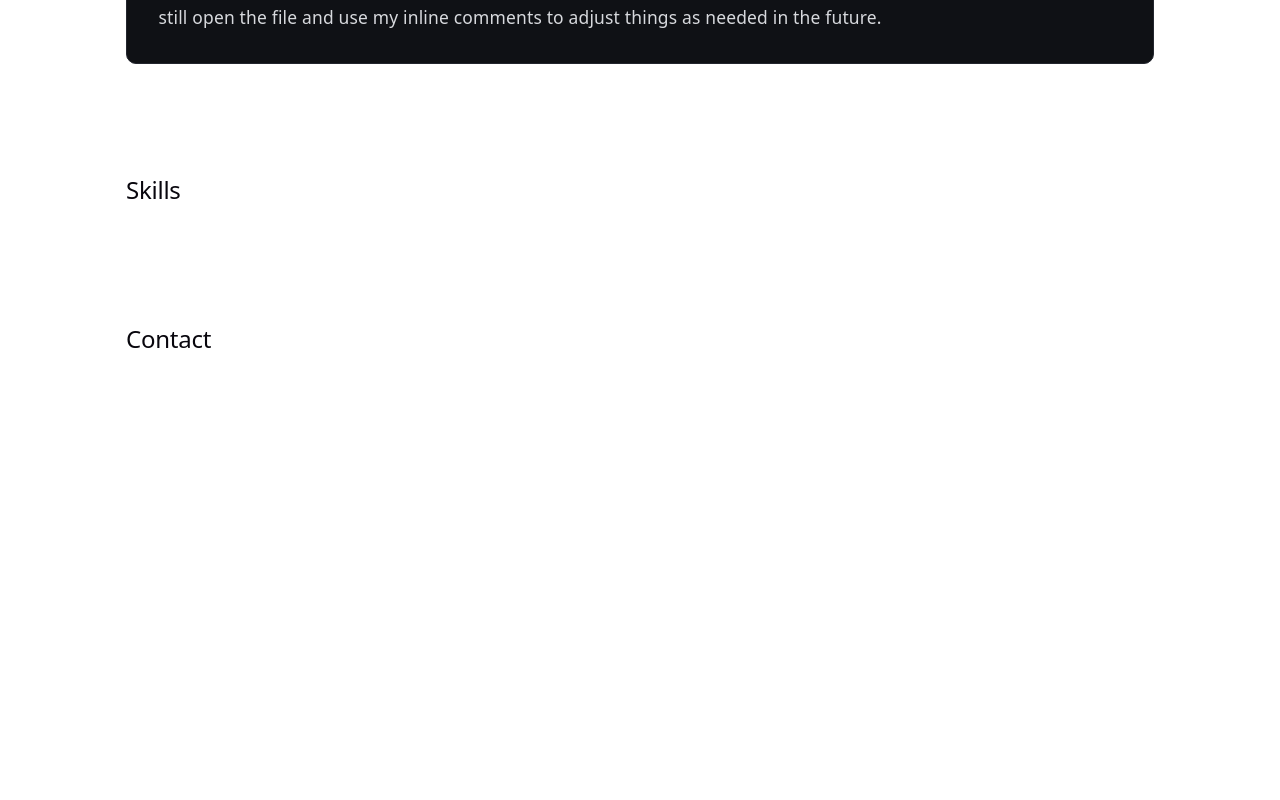
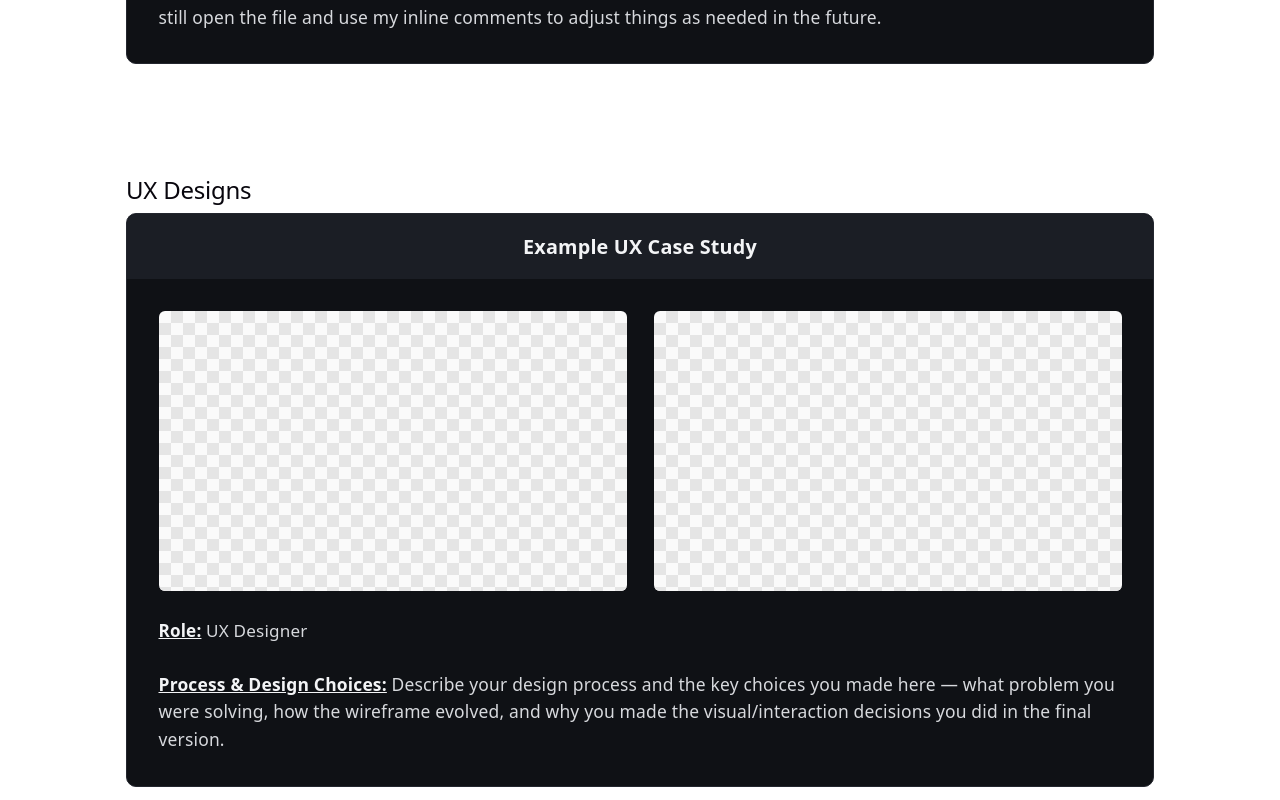
Before and after one commit to kasch890/my-portfolio, a React (Vite) app: page / in a window 1280 px wide. Shown: the part 3060-3860 px from the top of the page. Before the commit the page ends 3493 px from the top, so only its background shows below. Built offline with nearby package versions, Linux system fonts and the light colour scheme.

Commit message:
Added design section with designcard component. Styling exists in projects styling

```diff
--- a/src/App.jsx
+++ b/src/App.jsx
@@ -4,6 +4,7 @@ import About from "./components/AboutSection";
 import Projects from "./components/ProjectsSection";
 import Skills from "./components/SkillsSection";
 import Contact from "./components/ContactSection";
+import Design from "./components/DesignSection";
 import "./App.css";
 
 function App() {
@@ -19,6 +20,9 @@ function App() {
       <section id="projects" className="page-section">
         <Projects />
       </section>
+      <section id="design" className="page-section">
+        <Design />
+      </section>
       <section id="skills" className="page-section">
         <Skills />
       </section>
--- /dev/null
+++ b/src/components/DesignCard.jsx
@@ -0,0 +1,76 @@
+function DesignCard({ design }) {
+    const {
+      title,
+      figmaUrl,
+      role,
+      wireframeImage,
+      wireframeCaption,
+      finalImage,
+      finalCaption,
+      process,
+    } = design;
+
+    return (
+      <article className="project-card">
+        <div className="project-card__header">
+          <h3>{title}</h3>
+        </div>
+
+        <div className="project-card__body">
+          <div className="design-card__images">
+            <div className="design-card__image">
+              {wireframeImage ? (
+                <figure className="project-card__figure">
+                  <img src={wireframeImage} alt={`${title} wireframe`} />
+                  {wireframeCaption && (
+                    <figcaption className="project-card__caption">
+                      {wireframeCaption}
+                    </figcaption>
+                  )}
+                </figure>
+              ) : (
+                <div className="project-card__image-placeholder" aria-hidden="true" />
+              )}
+            </div>
+
+            <div className="design-card__image">
+              {finalImage ? (
+                <figure className="project-card__figure">
+                  <img src={finalImage} alt={`${title} final design`} />
+                  {finalCaption && (
+                    <figcaption className="project-card__caption">
+                      {finalCaption}
+                    </figcaption>
+                  )}
+                </figure>
+              ) : (
+                <div className="project-card__image-placeholder" aria-hidden="true" />
+              )}
+            </div>
+          </div>
+
+          <div className="design-card__meta">
+            <p>
+              <span className="project-card__label">Role:</span> {role}
+            </p>
+            {figmaUrl && (
+              <p>
+                <a href={figmaUrl} target="_blank" rel="noopener noreferrer">
+                  View in Figma
+                </a>
+              </p>
+            )}
+          </div>
+
+          <div className="design-card__process">
+            <p>
+              <span className="project-card__label">Process &amp; Design Choices:</span>{" "}
+              {process}
+            </p>
+          </div>
+        </div>
+      </article>
+    );
+  }
+
+  export default DesignCard;
--- /dev/null
+++ b/src/components/DesignSection.jsx
@@ -0,0 +1,31 @@
+import DesignCard from "./DesignCard";
+import "../styles/ProjectSection.css"; // reuses the shared project-card shell + design-card styles
+
+const designData = [
+  {
+    title: "Example UX Case Study",
+    figmaUrl: "",
+    role: "UX Designer",
+    wireframeImage: null,
+    wireframeCaption: "Low-fidelity wireframe",
+    finalImage: null,
+    finalCaption: "Final high-fidelity design",
+    process:
+      "Describe your design process and the key choices you made here — what problem you were solving, how the wireframe evolved, and why you made the visual/interaction decisions you did in the final version.",
+  },
+];
+
+function DesignSection() {
+  return (
+    <section id="ux-designs">
+      <h2>UX Designs</h2>
+      <div className="project-list">
+        {designData.map((design) => (
+          <DesignCard key={design.title} design={design} />
+        ))}
+      </div>
+    </section>
+  );
+}
+
+export default DesignSection;
--- a/src/styles/ProjectSection.css
+++ b/src/styles/ProjectSection.css
@@ -146,3 +146,60 @@
     height: 220px;
   }
 }
+
+/* ===== Design Card (UX section) ===== */
+
+.design-card__images {
+  display: flex;
+  flex-wrap: wrap;
+  gap: 1.5rem;
+  margin-bottom: 1.5rem;
+}
+
+.design-card__image {
+  flex: 1 1 280px;
+  min-width: 240px;
+  border-radius: 6px;
+  overflow: hidden;
+}
+
+.design-card__image img {
+  width: 100%;
+  height: auto;
+  display: block;
+}
+
+.design-card__meta {
+  margin-bottom: 1.5rem;
+  font-size: 0.95rem;
+  line-height: 1.5;
+}
+
+.design-card__meta p {
+  margin: 0 0 0.6rem;
+}
+
+.design-card__meta a {
+  color: #6ea8fe;
+  text-decoration: none;
+}
+
+.design-card__meta a:hover {
+  text-decoration: underline;
+}
+
+.design-card__process p {
+  margin: 0;
+  line-height: 1.6;
+  font-size: 0.97rem;
+}
+
+@media (max-width: 600px) {
+  .design-card__images {
+    flex-direction: column;
+  }
+
+  .design-card__image {
+    min-width: 0;
+  }
+}
```
